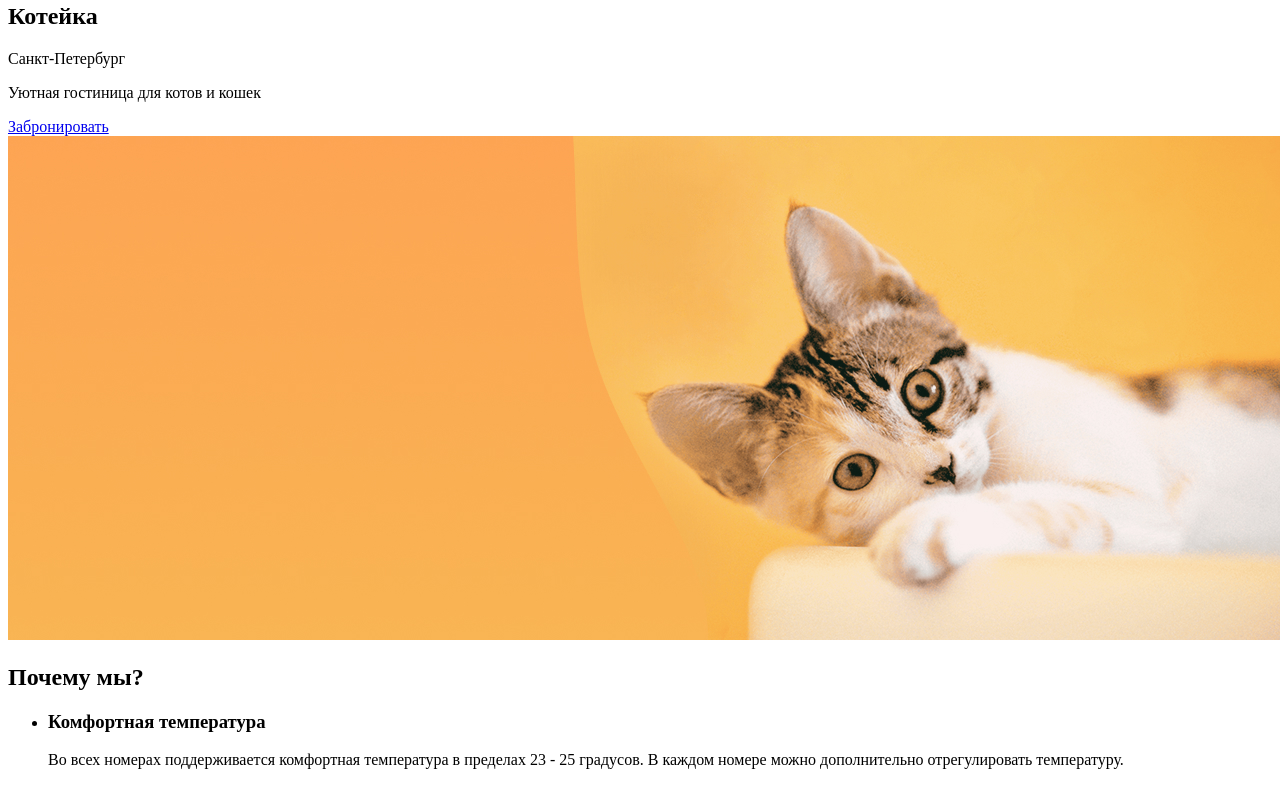
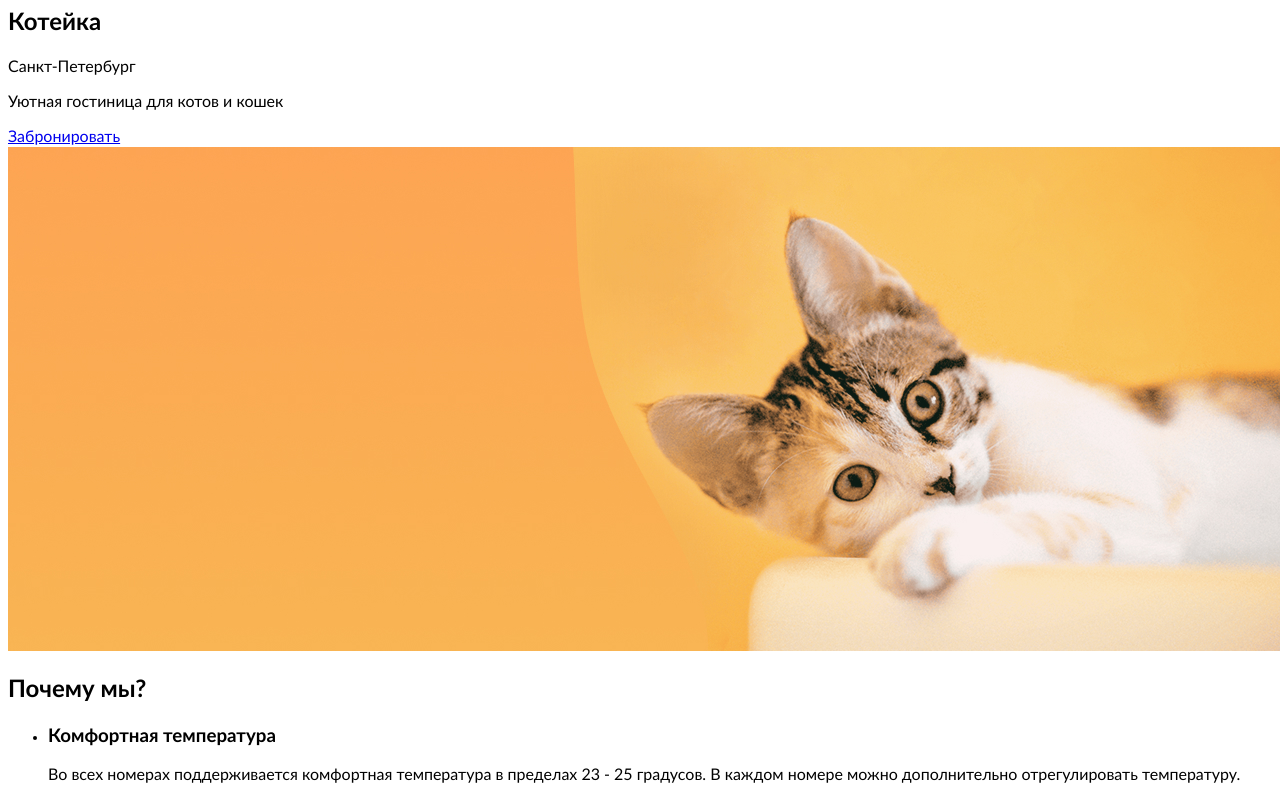
Before and after one commit to wonderjs/koteyka, a website: page src/index.html in a window 1280 px wide. Shown: the part 229-1019 px from the top of the page. Drawn offline with nearby package versions, Linux system fonts and the light colour scheme; files that its build step writes are made by us from their sources.

Commit message:
add Lato font

```diff
--- /dev/null
+++ b/src/styles/base/_fonts.scss
@@ -0,0 +1,31 @@
+@font-face {
+  font-family: 'Lato';
+  src: url('../fonts/Lato-Regular.woff2') format('woff2');
+  font-weight: 400;
+  font-style: normal;
+  font-display: swap;
+}
+
+@font-face {
+  font-family: 'Lato';
+  src: url('../fonts/Lato-Medium.woff2') format('woff2');
+  font-weight: 500;
+  font-style: normal;
+  font-display: swap;
+}
+
+@font-face {
+  font-family: 'Lato';
+  src: url('../fonts/Lato-Semibold.woff2') format('woff2');
+  font-weight: 600;
+  font-style: normal;
+  font-display: swap;
+}
+
+@font-face {
+  font-family: 'Lato';
+  src: url('../fonts/Lato-Bold.woff2') format('woff2');
+  font-weight: 700;
+  font-style: normal;
+  font-display: swap;
+}
--- a/src/styles/main.scss
+++ b/src/styles/main.scss
@@ -1 +1,12 @@
+@use 'base/fonts';
+
 @use 'blocks/header';
+
+body {
+  font-family: 'Lato', system-ui, -apple-system, sans-serif;
+  font-weight: 400;
+}
+
+h1 {
+  font-weight: 700;
+}
```
Also changed, not shown: src/fonts/Lato-Bold.woff2 (added), src/fonts/Lato-Medium.woff2 (added), src/fonts/Lato-Regular.woff2 (added), src/fonts/Lato-Semibold.woff2 (added).
